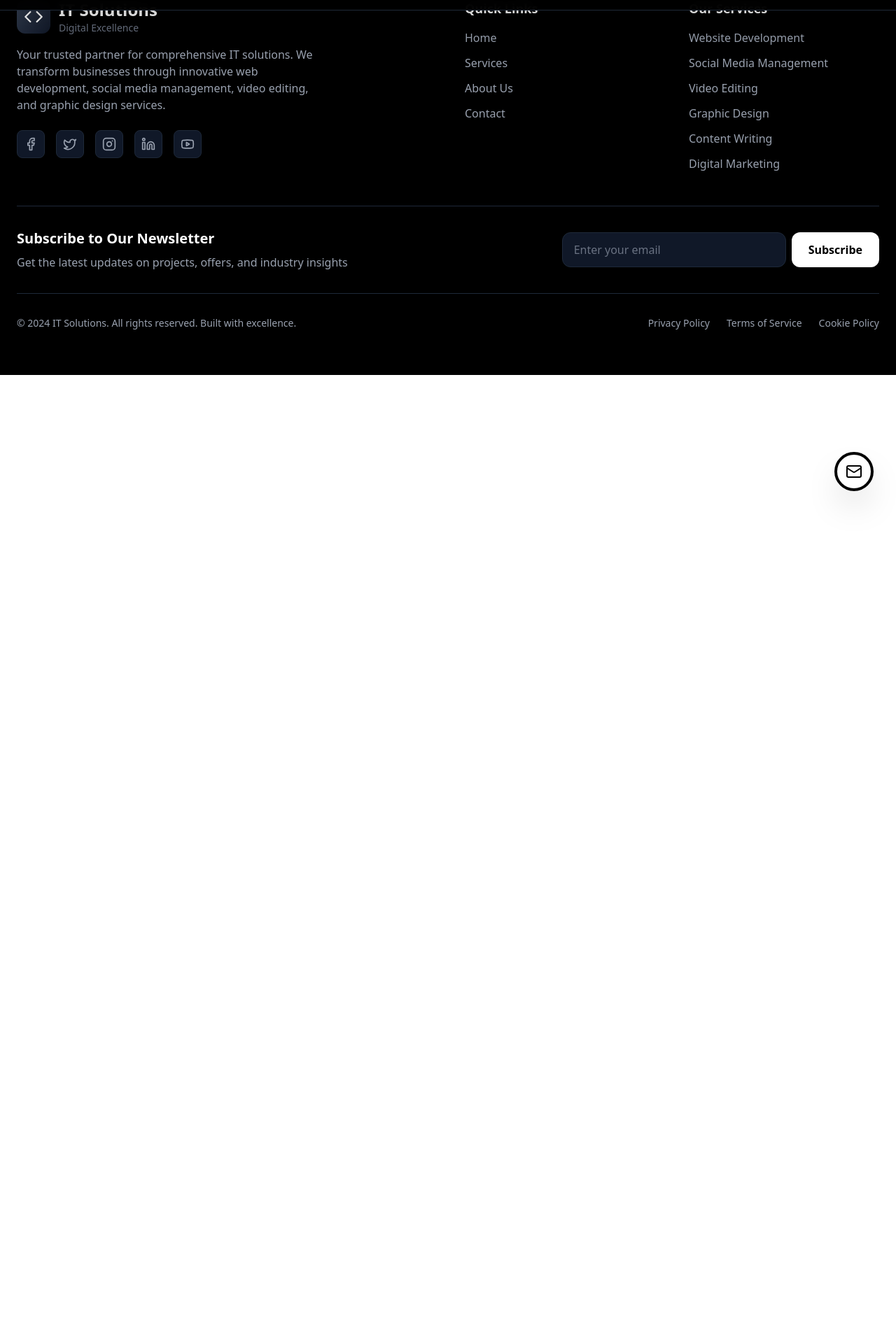
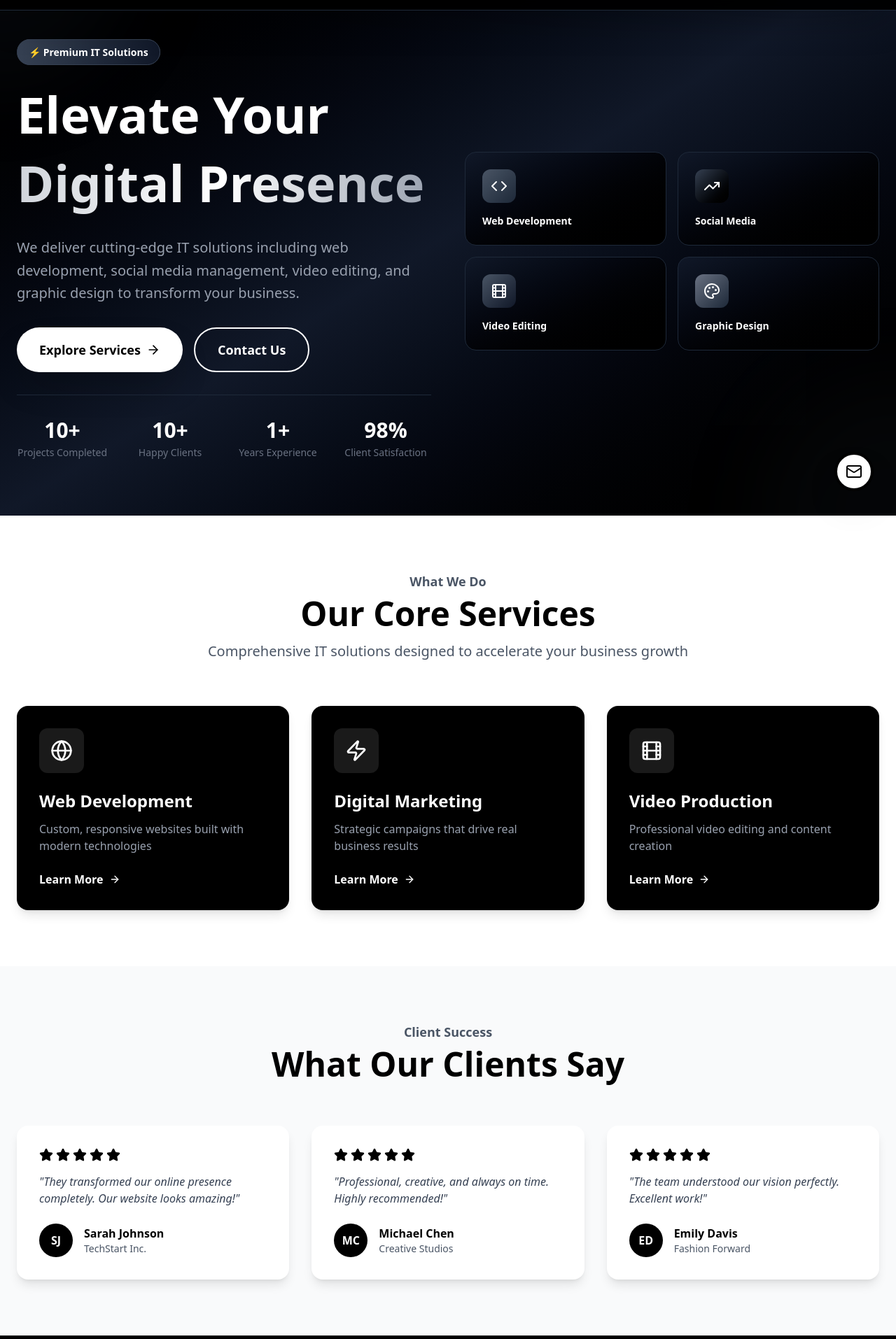
Before and after one commit to ShubhamPandey77/Quinova, a React (Vite) app: page / in a window 1280 px wide. Shown: the part 66-1980 px from the top of the page at 70% size. Before the commit the page ends 800 px from the top, so only its background shows below. Built offline with nearby package versions, Linux system fonts and the light colour scheme.

Commit message:
Animations

```diff
--- a/package.json
+++ b/package.json
@@ -11,6 +11,7 @@
   },
   "dependencies": {
     "@tailwindcss/vite": "^4.1.16",
+    "framer-motion": "^12.23.24",
     "lucide-react": "^0.552.0",
     "react": "^19.1.1",
     "react-dom": "^19.1.1",
--- a/src/components/Content.jsx
+++ b/src/components/Content.jsx
@@ -44,7 +44,7 @@ export function ServiceCard({ icon, title, description, features, price, onGetSt
         <ul className="space-y-3 mb-6">
           {features.map((feature, idx) => (
             <li key={idx} className="flex items-center gap-2 text-gray-700">
-              <CheckCircle className="w-5 h-5 text-black flex-shrink-0" />
+              <CheckCircle className="w-5 h-5 text-black shrink-0" />
               <span className="text-sm">{feature}</span>
             </li>
           ))}
@@ -179,7 +179,7 @@ export function TextAreaField({ label, required = false, value, onChange, placeh
 export function ContactInfoCard({ icon, title, info, className = '' }) {
   return (
     <div className={`flex items-start gap-4 ${className}`}>
-      <div className="w-12 h-12 bg-black rounded-xl flex items-center justify-center flex-shrink-0">
+      <div className="w-12 h-12 bg-black rounded-xl flex items-center justify-center shrink-0">
         {icon}
       </div>
       <div>
--- a/src/pages/home/Home.jsx
+++ b/src/pages/home/Home.jsx
@@ -1,153 +1,271 @@
 // pages/home.jsx
-import { Code, Globe, TrendingUp, Film, Palette, Zap, ArrowRight, Star } from 'lucide-react';
+import { motion } from "framer-motion";
+import {
+  Code,
+  Globe,
+  TrendingUp,
+  Film,
+  Palette,
+  Zap,
+  ArrowRight,
+  Star,
+} from "lucide-react";
 
 function Home({ navigate }) {
   const stats = [
     { number: "10+", label: "Projects Completed" },
     { number: "10+", label: "Happy Clients" },
     { number: "1+", label: "Years Experience" },
-    { number: "98%", label: "Client Satisfaction" }
+    { number: "98%", label: "Client Satisfaction" },
   ];
 
   const services = [
-    { icon: <Code className="w-6 h-6" />, title: "Web Development", color: "from-gray-600 to-gray-800" },
-    { icon: <TrendingUp className="w-6 h-6" />, title: "Social Media", color: "from-gray-700 to-black" },
-    { icon: <Film className="w-6 h-6" />, title: "Video Editing", color: "from-gray-600 to-gray-900" },
-    { icon: <Palette className="w-6 h-6" />, title: "Graphic Design", color: "from-gray-500 to-gray-800" },
+    {
+      icon: <Code className="w-6 h-6" />,
+      title: "Web Development",
+      color: "from-gray-600 to-gray-800",
+    },
+    {
+      icon: <TrendingUp className="w-6 h-6" />,
+      title: "Social Media",
+      color: "from-gray-700 to-black",
+    },
+    {
+      icon: <Film className="w-6 h-6" />,
+      title: "Video Editing",
+      color: "from-gray-600 to-gray-900",
+    },
+    {
+      icon: <Palette className="w-6 h-6" />,
+      title: "Graphic Design",
+      color: "from-gray-500 to-gray-800",
+    },
   ];
 
   const testimonials = [
-    { name: "Sarah Johnson", company: "TechStart Inc.", text: "They transformed our online presence completely. Our website looks amazing!", rating: 5, avatar: "SJ" },
-    { name: "Michael Chen", company: "Creative Studios", text: "Professional, creative, and always on time. Highly recommended!", rating: 5, avatar: "MC" },
-    { name: "Emily Davis", company: "Fashion Forward", text: "The team understood our vision perfectly. Excellent work!", rating: 5, avatar: "ED" }
+    {
+      name: "Sarah Johnson",
+      company: "TechStart Inc.",
+      text: "They transformed our online presence completely. Our website looks amazing!",
+      rating: 5,
+      avatar: "SJ",
+    },
+    {
+      name: "Michael Chen",
+      company: "Creative Studios",
+      text: "Professional, creative, and always on time. Highly recommended!",
+      rating: 5,
+      avatar: "MC",
+    },
+    {
+      name: "Emily Davis",
+      company: "Fashion Forward",
+      text: "The team understood our vision perfectly. Excellent work!",
+      rating: 5,
+      avatar: "ED",
+    },
   ];
 
   return (
     <>
       {/* Hero Section */}
       <section className="pt-32 pb-20 px-6 bg-gradient-to-br from-black via-gray-900 to-black relative overflow-hidden">
-        {/* Animated Background Elements */}
         <div className="absolute inset-0 overflow-hidden">
           <div className="absolute w-96 h-96 bg-gray-800/20 rounded-full blur-3xl -top-48 -left-48 animate-pulse"></div>
-          <div className="absolute w-96 h-96 bg-gray-700/20 rounded-full blur-3xl -bottom-48 -right-48 animate-pulse" style={{ animationDelay: '1s' }}></div>
+          <div
+            className="absolute w-96 h-96 bg-gray-700/20 rounded-full blur-3xl -bottom-48 -right-48 animate-pulse"
+            style={{ animationDelay: "1s" }}
+          ></div>
         </div>
 
         <div className="max-w-7xl mx-auto relative z-10">
           <div className="grid md:grid-cols-2 gap-12 items-center">
-            <div className="space-y-8">
+            {/* Left Text Section */}
+            <motion.div
+              className="space-y-8"
+              initial={{ opacity: 0, y: 50 }}
+              animate={{ opacity: 1, y: 0 }}
+              transition={{ duration: 1, ease: "easeOut" }}
+            >
               <div className="inline-block">
                 <span className="bg-gradient-to-r from-gray-700 to-gray-900 text-white px-4 py-2 rounded-full text-sm font-semibold border border-gray-700">
                   ⚡ Premium IT Solutions
                 </span>
               </div>
-              <h1 className="text-5xl md:text-7xl font-bold text-white leading-tight">
+
+              <motion.h1
+                className="text-5xl md:text-7xl font-bold text-white leading-tight"
+                initial={{ opacity: 0 }}
+                animate={{ opacity: 1 }}
+                transition={{ delay: 0.3, duration: 1 }}
+              >
                 Elevate Your
                 <span className="block mt-2 bg-gradient-to-r from-gray-300 via-white to-gray-400 bg-clip-text text-transparent">
                   Digital Presence
                 </span>
-              </h1>
-              <p className="text-xl text-gray-400 leading-relaxed max-w-xl">
-                We deliver cutting-edge IT solutions including web development, social media management, video editing, and graphic design to transform your business.
-              </p>
-              <div className="flex flex-wrap gap-4">
+              </motion.h1>
+
+              <motion.p
+                className="text-xl text-gray-400 leading-relaxed max-w-xl"
+                initial={{ opacity: 0 }}
+                animate={{ opacity: 1 }}
+                transition={{ delay: 0.6, duration: 1 }}
+              >
+                We deliver cutting-edge IT solutions including web development,
+                social media management, video editing, and graphic design to
+                transform your business.
+              </motion.p>
+
+              {/* Buttons */}
+              <motion.div
+                className="flex flex-wrap gap-4"
+                initial={{ opacity: 0, y: 30 }}
+                animate={{ opacity: 1, y: 0 }}
+                transition={{ delay: 0.8, duration: 0.8 }}
+              >
                 <button
-                  onClick={() => navigate('services')}
+                  onClick={() => navigate("services")}
                   className="bg-white text-black px-8 py-4 rounded-full font-bold text-lg hover:bg-gray-200 transition-all shadow-2xl hover:shadow-white/20 flex items-center gap-2 group"
                 >
                   Explore Services
                   <ArrowRight className="w-5 h-5 group-hover:translate-x-1 transition-transform" />
                 </button>
                 <button
-                  onClick={() => navigate('contact')}
+                  onClick={() => navigate("contact")}
                   className="bg-transparent text-white px-8 py-4 rounded-full font-bold text-lg border-2 border-white hover:bg-white hover:text-black transition-all"
                 >
                   Contact Us
                 </button>
-              </div>
+              </motion.div>
 
               {/* Stats */}
               <div className="grid grid-cols-2 md:grid-cols-4 gap-6 pt-8 border-t border-gray-800">
                 {stats.map((stat, index) => (
-                  <div key={index} className="text-center">
-                    <div className="text-3xl font-bold text-white">{stat.number}</div>
-                    <div className="text-sm text-gray-500 mt-1">{stat.label}</div>
-                  </div>
+                  <motion.div
+                    key={index}
+                    className="text-center"
+                    initial={{ opacity: 0, y: 20 }}
+                    animate={{ opacity: 1, y: 0 }}
+                    transition={{ delay: 1 + index * 0.2, duration: 0.6 }}
+                  >
+                    <div className="text-3xl font-bold text-white">
+                      {stat.number}
+                    </div>
+                    <div className="text-sm text-gray-500 mt-1">
+                      {stat.label}
+                    </div>
+                  </motion.div>
                 ))}
               </div>
-            </div>
+            </motion.div>
 
-            {/* Right Side - Feature Cards */}
-            <div className="relative">
+            {/* Right Animated Service Cards */}
+            <motion.div
+              className="relative"
+              initial={{ opacity: 0, scale: 0.9 }}
+              animate={{ opacity: 1, scale: 1 }}
+              transition={{ delay: 0.6, duration: 1 }}
+            >
               <div className="grid grid-cols-2 gap-4">
                 {services.map((service, index) => (
-                  <div
+                  <motion.div
                     key={index}
-                    className="bg-gradient-to-br from-gray-900 to-black border border-gray-800 rounded-2xl p-6 hover:border-gray-600 transition-all hover:scale-105 cursor-pointer group"
+                    whileHover={{ scale: 1.05, rotate: 1 }}
+                    className="bg-gradient-to-br from-gray-900 to-black border border-gray-800 rounded-2xl p-6 hover:border-gray-600 transition-all cursor-pointer"
                   >
-                    <div className={`w-12 h-12 bg-gradient-to-br ${service.color} rounded-xl flex items-center justify-center text-white mb-4 group-hover:scale-110 transition-transform`}>
+                    <div
+                      className={`w-12 h-12 bg-gradient-to-br ${service.color} rounded-xl flex items-center justify-center text-white mb-4`}
+                    >
                       {service.icon}
                     </div>
-                    <div className="text-white font-semibold text-sm">{service.title}</div>
-                  </div>
+                    <div className="text-white font-semibold text-sm">
+                      {service.title}
+                    </div>
+                  </motion.div>
                 ))}
               </div>
-            </div>
+            </motion.div>
           </div>
         </div>
       </section>
 
       {/* Quick Services Overview */}
-      <section className="py-20 px-6 bg-white">
+      <motion.section
+        className="py-20 px-6 bg-white"
+        initial={{ opacity: 0, y: 50 }}
+        whileInView={{ opacity: 1, y: 0 }}
+        viewport={{ once: true }}
+        transition={{ duration: 1 }}
+      >
         <div className="max-w-7xl mx-auto">
           <div className="text-center mb-16">
-            <span className="text-gray-600 font-semibold text-lg">What We Do</span>
+            <span className="text-gray-600 font-semibold text-lg">
+              What We Do
+            </span>
             <h2 className="text-4xl md:text-5xl font-bold text-black mt-2 mb-4">
               Our Core Services
             </h2>
             <p className="text-xl text-gray-600 max-w-3xl mx-auto">
-              Comprehensive IT solutions designed to accelerate your business growth
+              Comprehensive IT solutions designed to accelerate your business
+              growth
             </p>
           </div>
 
           <div className="grid md:grid-cols-3 gap-8">
             {[
-              { icon: <Globe className="w-8 h-8" />, title: "Web Development", desc: "Custom, responsive websites built with modern technologies" },
-              { icon: <Zap className="w-8 h-8" />, title: "Digital Marketing", desc: "Strategic campaigns that drive real business results" },
-              { icon: <Film className="w-8 h-8" />, title: "Video Production", desc: "Professional video editing and content creation" }
+              {
+                icon: <Globe className="w-8 h-8" />,
+                title: "Web Development",
+                desc: "Custom, responsive websites built with modern technologies",
+              },
+              {
+                icon: <Zap className="w-8 h-8" />,
+                title: "Digital Marketing",
+                desc: "Strategic campaigns that drive real business results",
+              },
+              {
+                icon: <Film className="w-8 h-8" />,
+                title: "Video Production",
+                desc: "Professional video editing and content creation",
+              },
             ].map((item, index) => (
-              <div key={index} className="bg-black text-white rounded-2xl p-8 hover:scale-105 transition-transform cursor-pointer group">
+              <motion.div
+                key={index}
+                whileHover={{ scale: 1.05 }}
+                transition={{ type: "spring", stiffness: 300 }}
+                className="bg-black text-white rounded-2xl p-8 cursor-pointer group shadow-lg hover:shadow-2xl"
+              >
                 <div className="w-16 h-16 bg-white/10 rounded-xl flex items-center justify-center mb-6 group-hover:bg-white/20 transition-colors">
                   {item.icon}
                 </div>
                 <h3 className="text-2xl font-bold mb-3">{item.title}</h3>
                 <p className="text-gray-400">{item.desc}</p>
                 <button
-                  onClick={() => navigate('services')}
+                  onClick={() => navigate("services")}
                   className="mt-6 text-white font-semibold flex items-center gap-2 group-hover:gap-3 transition-all"
                 >
                   Learn More
                   <ArrowRight className="w-4 h-4" />
                 </button>
-              </div>
+              </motion.div>
             ))}
           </div>
+        </div>
+      </motion.section>
 
-          <div className="text-center mt-12">
-            <button
-              onClick={() => navigate('services')}
-              className="bg-black text-white px-8 py-4 rounded-full font-bold hover:bg-gray-800 transition-all shadow-xl"
-            >
-              View All Services
-            </button>
-          </div>
-        </div>
-      </section>
-
-      {/* Testimonials */}
-      <section className="py-20 px-6 bg-gray-50">
+      {/* Testimonials Section */}
+      <motion.section
+        className="py-20 px-6 bg-gray-50"
+        initial={{ opacity: 0, y: 60 }}
+        whileInView={{ opacity: 1, y: 0 }}
+        viewport={{ once: true }}
+        transition={{ duration: 1 }}
+      >
         <div className="max-w-7xl mx-auto">
           <div className="text-center mb-16">
-            <span className="text-gray-600 font-semibold text-lg">Client Success</span>
+            <span className="text-gray-600 font-semibold text-lg">
+              Client Success
+            </span>
             <h2 className="text-4xl md:text-5xl font-bold text-black mt-2 mb-4">
               What Our Clients Say
             </h2>
@@ -155,45 +273,63 @@ function Home({ navigate }) {
 
           <div className="grid md:grid-cols-3 gap-8">
             {testimonials.map((testimonial, index) => (
-              <div key={index} className="bg-white rounded-2xl p-8 shadow-lg hover:shadow-2xl transition-all">
+              <motion.div
+                key={index}
+                whileHover={{ scale: 1.05 }}
+                className="bg-white rounded-2xl p-8 shadow-lg hover:shadow-2xl transition-all"
+              >
                 <div className="flex gap-1 mb-4">
                   {[...Array(testimonial.rating)].map((_, i) => (
                     <Star key={i} className="w-5 h-5 fill-black text-black" />
                   ))}
                 </div>
-                <p className="text-gray-700 mb-6 italic">"{testimonial.text}"</p>
+                <p className="text-gray-700 mb-6 italic">
+                  "{testimonial.text}"
+                </p>
                 <div className="flex items-center gap-4">
                   <div className="w-12 h-12 bg-black rounded-full flex items-center justify-center text-white font-bold">
                     {testimonial.avatar}
                   </div>
                   <div>
-                    <div className="font-bold text-black">{testimonial.name}</div>
-                    <div className="text-sm text-gray-600">{testimonial.company}</div>
+                    <div className="font-bold text-black">
+                      {testimonial.name}
+                    </div>
+                    <div className="text-sm text-gray-600">
+                      {testimonial.company}
+                    </div>
                   </div>
                 </div>
-              </div>
+              </motion.div>
             ))}
           </div>
         </div>
-      </section>
+      </motion.section>
 
       {/* CTA Section */}
-      <section className="py-20 px-6 bg-black text-white">
+      <motion.section
+        className="py-20 px-6 bg-black text-white"
+        initial={{ opacity: 0, y: 40 }}
+        whileInView={{ opacity: 1, y: 0 }}
+        transition={{ duration: 1 }}
+      >
         <div className="max-w-4xl mx-auto text-center">
           <h2 className="text-4xl md:text-5xl font-bold mb-6">
             Ready to Start Your Project?
           </h2>
           <p className="text-xl text-gray-400 mb-8">
-            Let's discuss how we can help transform your business with our IT solutions
+            Let's discuss how we can help transform your business with our IT
+            solutions
           </p>
-          <button
-            onClick={() => navigate('contact')}
+          <motion.button
+            whileHover={{ scale: 1.1 }}
+            whileTap={{ scale: 0.95 }}
+            onClick={() => navigate("contact")}
             className="bg-white text-black px-10 py-4 rounded-full font-bold text-lg hover:bg-gray-200 transition-all shadow-2xl"
           >
             Get Free Consultation
-          </button>
+          </motion.button>
         </div>
-      </section>
+      </motion.section>
     </>
   );
 }
```
Also changed, not shown: src/App.jsx (+4 -3 lines), 1 other file (tests, documents, lock files or other folders).
